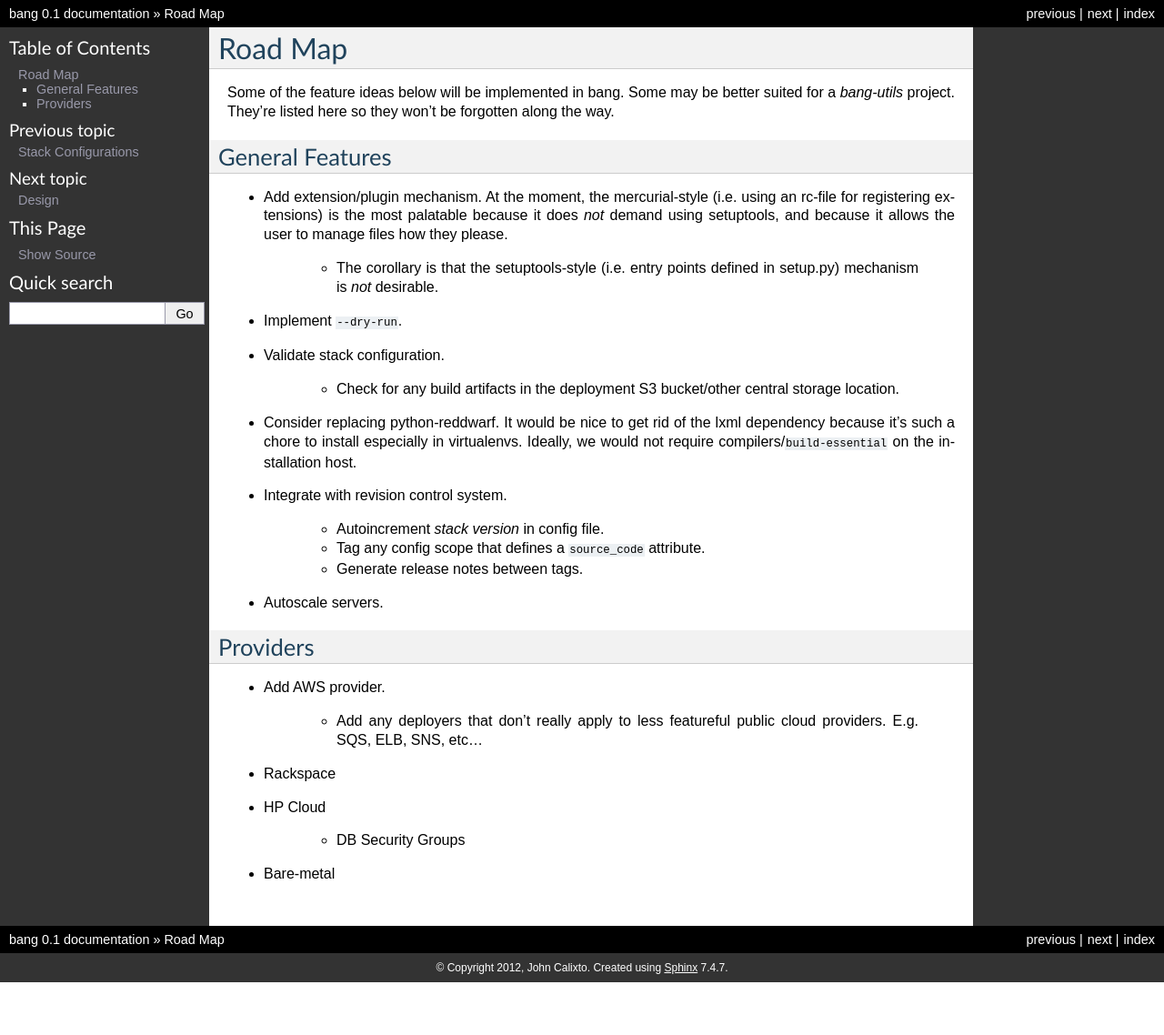
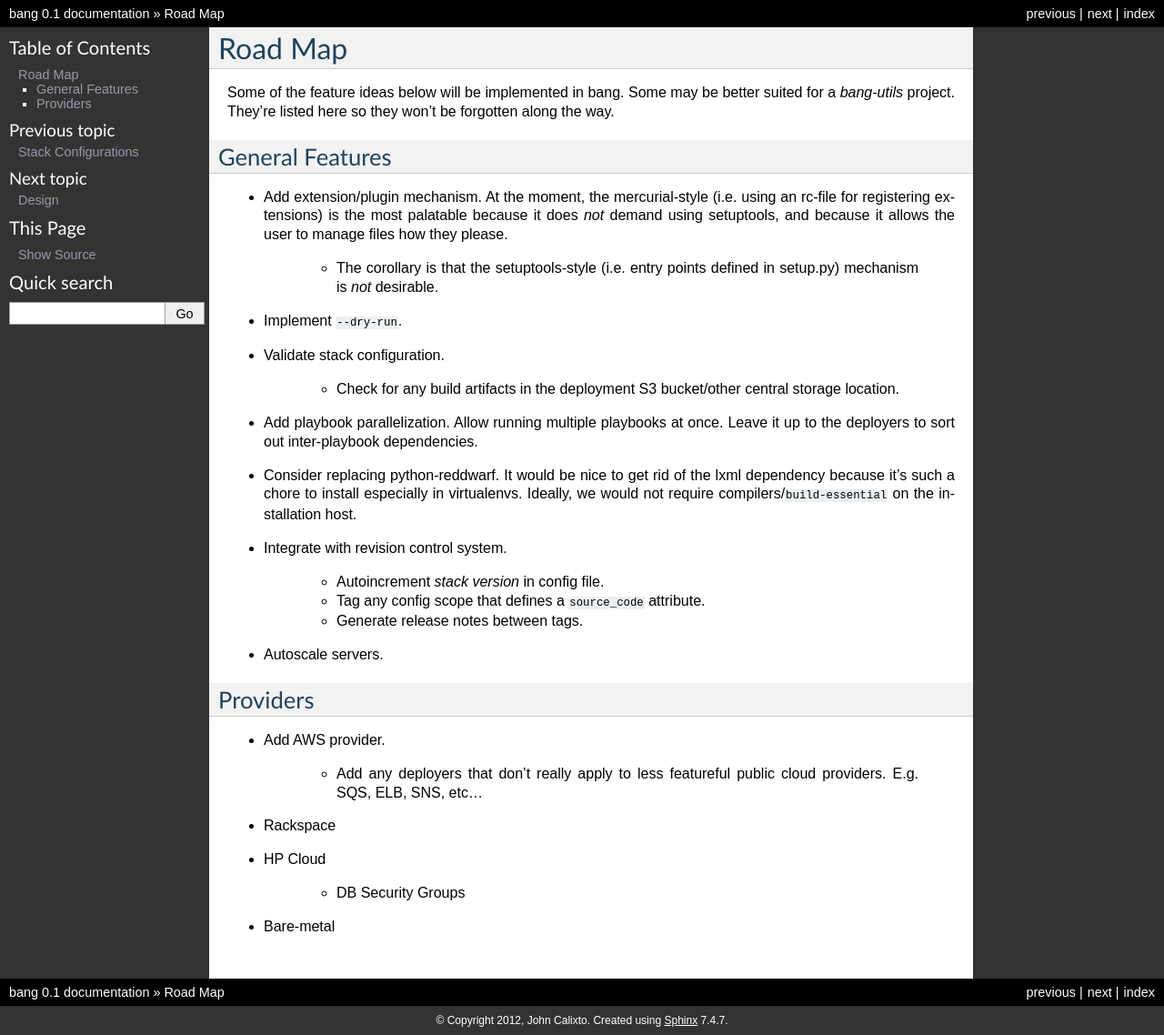
Before and after one commit to fr33jc/bang, a Sphinx documentation site: the page built from doc/roadmap.txt, in a window 1280 px wide and 1138 px high. Shown: the whole window at 91% size. Built offline with Sphinx 7.4.7, drawn with Linux system fonts in a browser that asks for light colours.

Commit message:
Add parallel playbooks to roadmap.

```diff
--- a/doc/roadmap.txt
+++ b/doc/roadmap.txt
@@ -22,6 +22,10 @@ General Features
 
     - Check for any build artifacts in the deployment S3 bucket/other
       central storage location.
+
+- Add playbook parallelization.  Allow running multiple playbooks at
+  once.  Leave it up to the deployers to sort out inter-playbook
+  dependencies.
 
 - Consider replacing python-reddwarf.  It would be nice to get rid of
   the lxml dependency because it's such a chore to install especially
```
